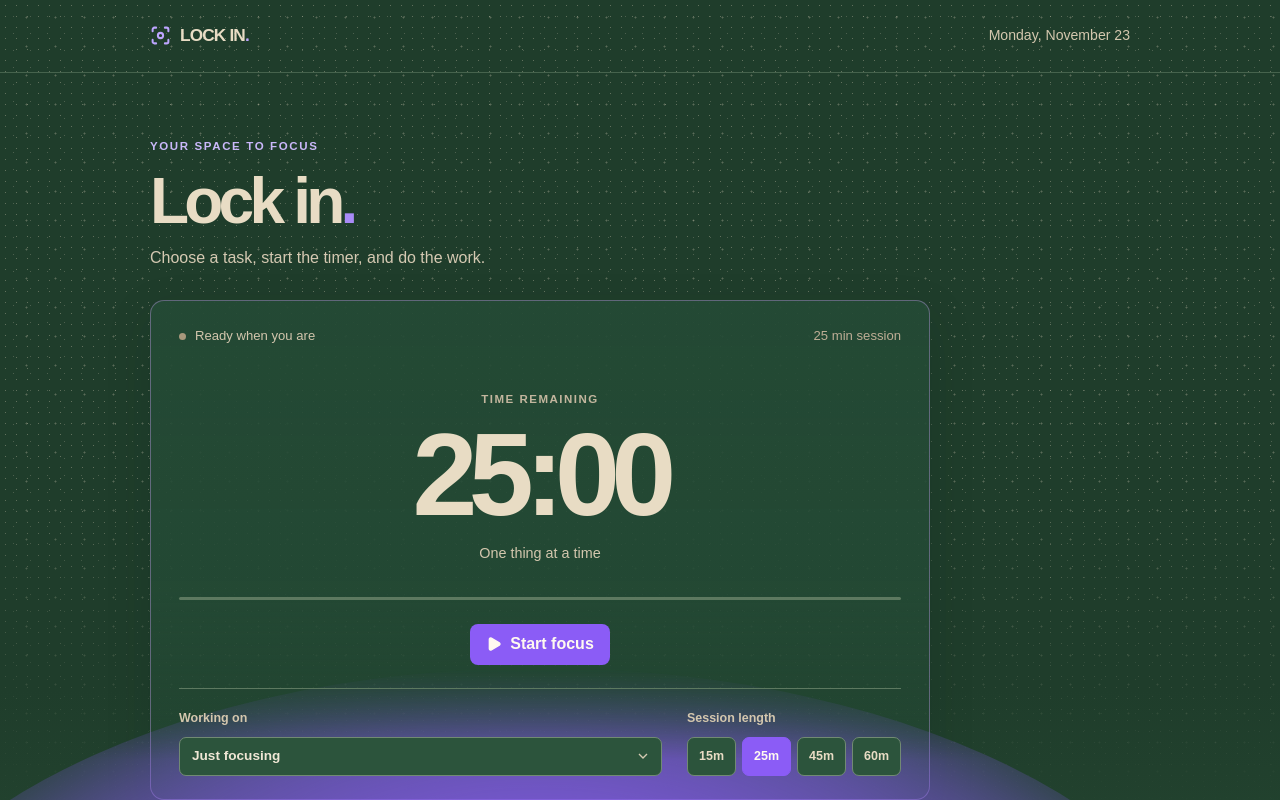
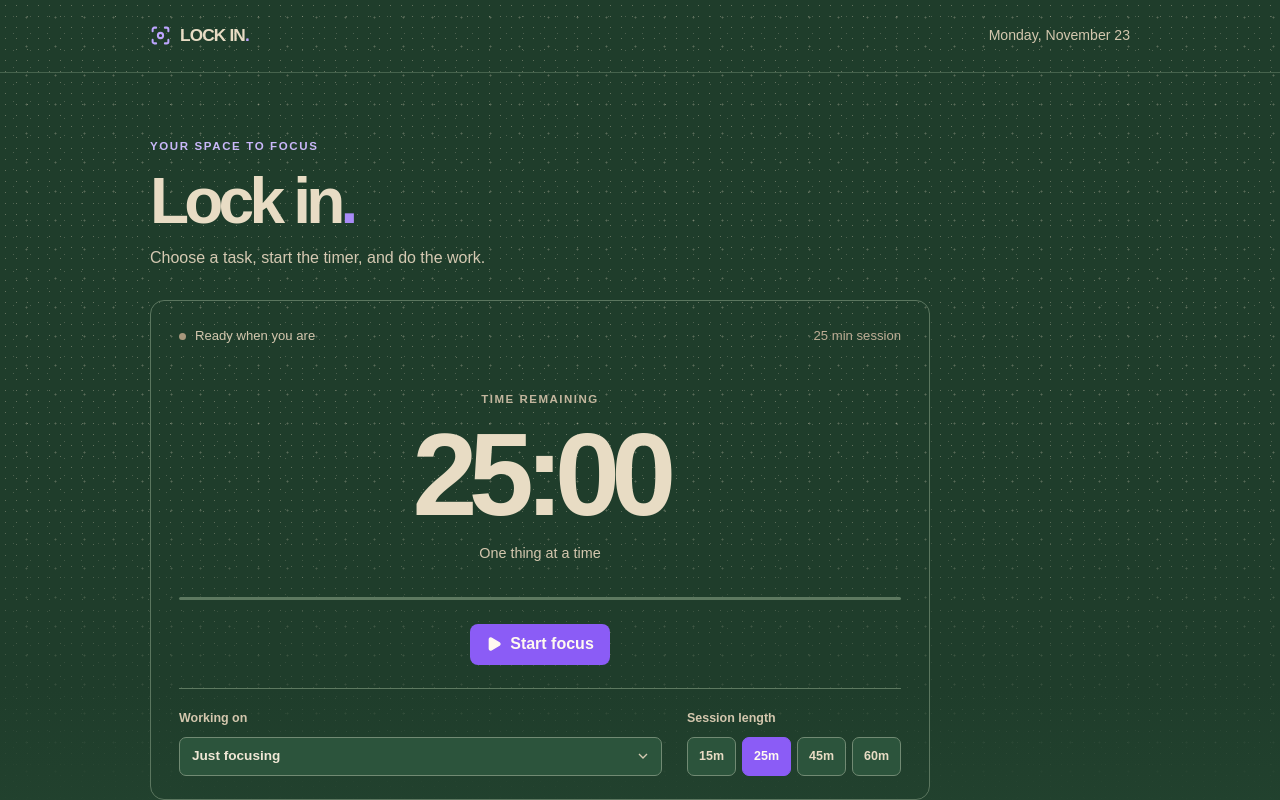
Before and after one commit to cmylog/lockin-app, a Next.js app: page / in a window 1280 px wide. Shown: the top 800 px of the page. Built offline with nearby package versions, Linux system fonts and the light colour scheme.

Commit message:
Remove purple glow and make timer card transparent

```diff
--- a/src/app/globals.css
+++ b/src/app/globals.css
@@ -90,14 +90,13 @@ button:focus-visible, input:focus-visible, select:focus-visible { outline: 2px s
 .brand svg { color: #bda5ff; }
 .header-date { color: #d4c7ae; font-size: .88rem; }
 .focus-main { max-width: 1040px; margin: 0 auto; padding: 65px 30px 70px; }
-.focus-main > * { position: relative; z-index: 1; }
 .intro { margin-bottom: 30px; }
 .intro-label { color: #cab8fa; font-size: .72rem; font-weight: 700; letter-spacing: .14em; margin: 0 0 14px; }
 .intro h1 { font-size: clamp(2.8rem, 5vw, 4.3rem); line-height: 1; font-weight: 650; letter-spacing: -.075em; margin: 0 0 13px; }
 .intro h1 span { color: #a98bf7; }
 .intro > p:last-child { color: #d5c9b2; font-size: 1rem; margin: 0; }
 
-.session { max-width: 780px; background: linear-gradient(180deg, #244a35ee 0%, #244a35de 58%, #244a3566 100%); border: 1px solid #9b87bd88; border-radius: 14px; padding: 25px 28px 23px; box-shadow: 0 16px 45px #10271925; }
+.session { max-width: 780px; background: transparent; border: 1px solid #5b765f; border-radius: 14px; padding: 25px 28px 23px; }
 .session-heading { display: flex; justify-content: space-between; align-items: center; gap: 16px; color: #d3c6ad; font-size: .82rem; }
 .session-status { display: flex; align-items: center; gap: 9px; }
 .status-dot { width: 7px; height: 7px; border-radius: 50%; background: #a8987c; }
@@ -109,25 +108,7 @@ button:focus-visible, input:focus-visible, select:focus-visible { outline: 2px s
 .time-task { color: #d4c7ae; font-size: .9rem; min-height: 1.3em; }
 .time-progress { height: 3px; overflow: hidden; background: #5d7960; border-radius: 99px; }
 .time-progress span { display: block; height: 100%; background: #a985fa; transition: width .3s linear; }
-.session-controls { position: relative; display: flex; justify-content: center; align-items: center; flex-wrap: wrap; gap: 10px; min-height: 88px; }
-.session-controls::before {
-  content: "";
-  position: absolute;
-  top: 68px;
-  left: 50%;
-  width: min(1400px, 170vw);
-  height: 760px;
-  transform: translateX(-50%);
-  border-radius: 50%;
-  background:
-    radial-gradient(ellipse 52% 43% at 50% 29%, #8b5cf6e0 0%, #8b5cf6a6 36%, #8b5cf64d 72%, transparent 100%),
-    radial-gradient(ellipse 68% 54% at 50% 35%, #8b5cf658 0%, transparent 100%);
-  filter: blur(42px);
-  mask-image: linear-gradient(to bottom, transparent 0, #000 12%, #000 75%, transparent 100%);
-  pointer-events: none;
-  z-index: 0;
-}
-.session-controls > *, .session-settings { position: relative; z-index: 1; }
+.session-controls { display: flex; justify-content: center; align-items: center; flex-wrap: wrap; gap: 10px; min-height: 88px; }
 .primary-button { min-height: 41px; border-radius: 8px !important; background: #8b5cf6 !important; color: #fff9f0 !important; font-weight: 650 !important; }
 .primary-button:hover { background: #7649dd !important; }
 .quiet-button { min-height: 41px; border-color: #8b9e8b !important; color: #e8dcc4 !important; background: transparent !important; }
```
